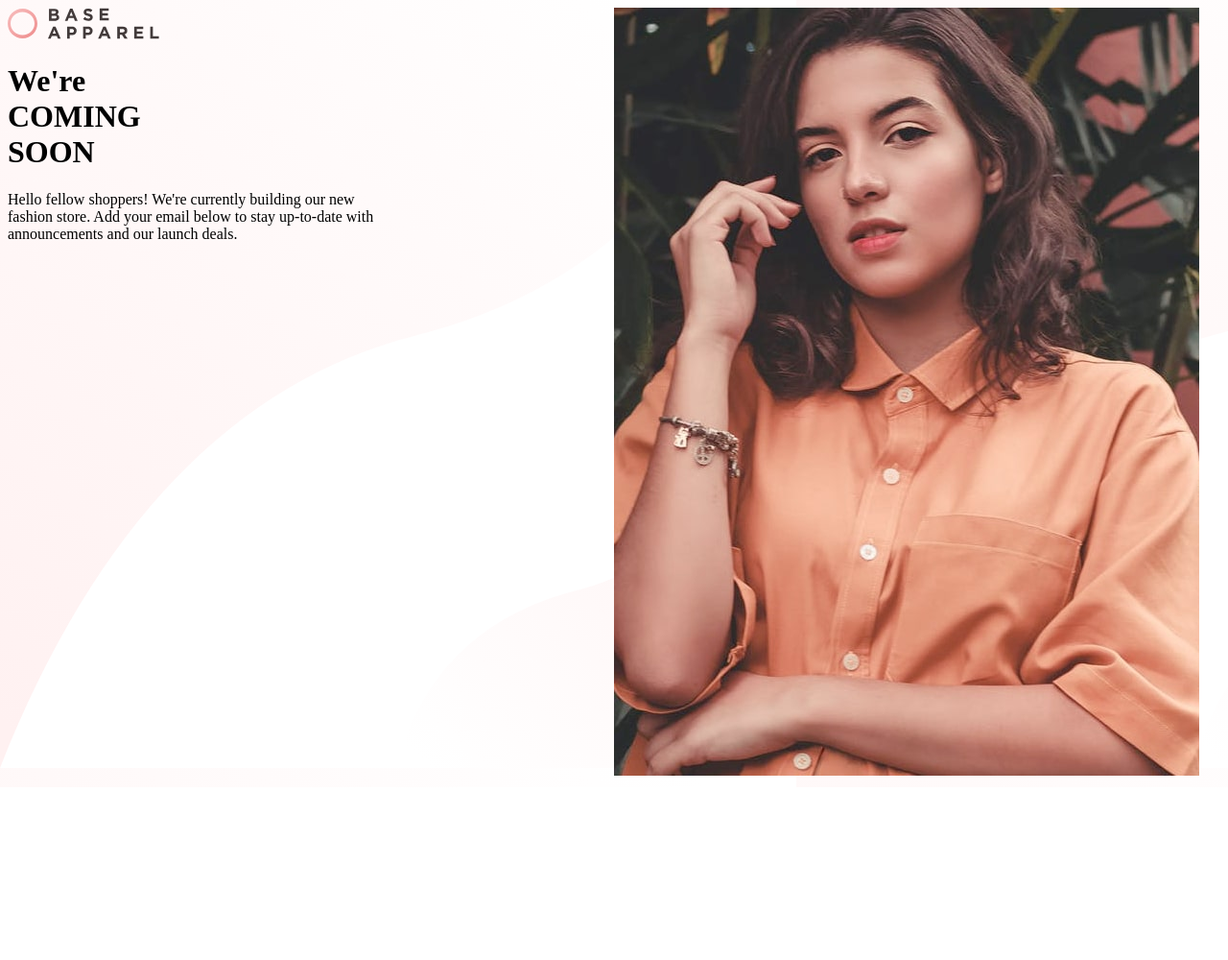
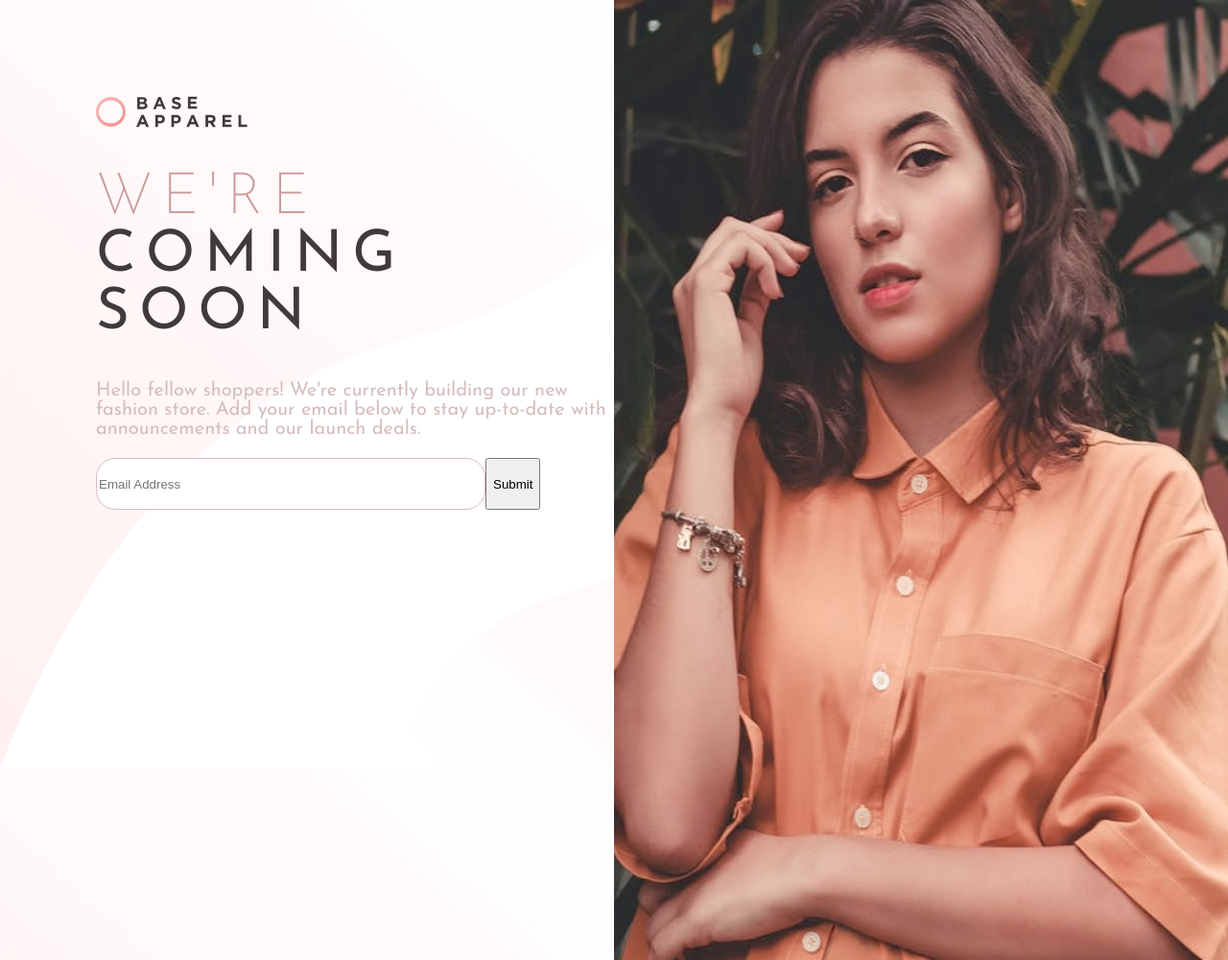
Before and after one commit to Shuayb-Dev/Base-Apparel-Coming-Soon-Page, a plain HTML site: page index.html in a window 1280 px wide. Shown: the whole page at 96% size. Before the commit the page ends 820 px from the top, so only its background shows below. Drawn offline with Linux system fonts and the light colour scheme.

Commit message:
Almost finished desktop preview, begun work on email validation Logic

```diff
--- a/index.html
+++ b/index.html
@@ -6,6 +6,12 @@
     <title>Base Apparel coming soon page</title>
     <link rel="icon" type="image/x-icon" href="imgs/favicon-32x32.png" />
     <link rel="stylesheet" href="style.css" />
+    <link rel="preconnect" href="https://fonts.googleapis.com" />
+    <link rel="preconnect" href="https://fonts.gstatic.com" crossorigin />
+    <link
+      href="https://fonts.googleapis.com/css2?family=Josefin+Sans:ital,wght@0,100..700;1,100..700&display=swap"
+      rel="stylesheet"
+    />
     <script src="index.js"></script>
   </head>
   <body>
@@ -14,7 +20,7 @@
         <div class="leftSide">
           <img src="imgs/logo.svg" alt="company logo" />
           <h1>
-            We're
+            <span>WE'RE</span>
             <br />
             COMING
             <br />
@@ -27,9 +33,18 @@
             <br />
             announcements and our launch deals.
           </p>
+          <form class="email">
+            <input
+              for="email"
+              id="email"
+              type="email"
+              placeholder="Email Address"
+            />
+            <button type="submit" onclick="ValidateEmail()">Submit</button>
+          </form>
         </div>
 
-        <div class="rightside">
+        <div class="rightSide">
           <img
             src="imgs/hero-desktop.jpg"
             alt="Picture of brand representative"
--- a/index.js
+++ b/index.js
@@ -0,0 +1,18 @@
+function ValidateEmail(input) {
+  var validRegex =
+    /^[a-zA-Z0-9.!#$%&'*+/=?^_`{|}~-]+@[a-zA-Z0-9-]+(?:\.[a-zA-Z0-9-]+)*$/;
+
+  if (input.value.match(validRegex)) {
+    alert("Valid email address!");
+
+    document.form1.text1.focus();
+
+    return true;
+  } else {
+    alert("Invalid email address!");
+
+    document.form1.text1.focus();
+
+    return false;
+  }
+}
--- a/style.css
+++ b/style.css
@@ -1,23 +1,69 @@
 body {
   background-image: url(imgs/bg-pattern-desktop.svg);
+  margin: 0px;
 }
 
 .mainContainer {
   display: flex;
   flex-direction: row;
+  height: 400px;
+  margin: 0px;
 }
 
 .leftSide {
   height: auto;
   width: 50%;
+  position: relative;
+  left: 100px;
+  top: 100px;
+}
+
+.leftSide span {
+  font-weight: 200;
+  color: hsl(359, 31%, 70%);
+  font-size: 60px;
+}
+
+.leftSide h1 {
+  font-family: "Josefin Sans", sans-serif;
+  letter-spacing: 10px;
+  color: hsl(353, 7%, 24%);
+  font-size: 60px;
+  font-weight: 400;
+}
+
+.leftSide p {
+  font-family: "Josefin Sans", sans-serif;
+  color: hsl(0, 23%, 79%);
+  font-size: 20px;
 }
 
 .rightSide {
-  height: auto;
   width: 50%;
 }
 
 .rightSide img {
-  width: 100%; /* Set the width of the image to 100% */
-  height: auto; /* Let the height adjust automatically to maintain aspect ratio */
+  width: 100%;
+  height: 1000px;
 }
+
+.email {
+  display: flex; /* Use flexbox to align items */
+}
+
+.email input {
+  border-radius: 20px;
+  border-style: none;
+  border: solid 1px hsl(0, 23%, 79%);
+  height: 50px;
+  width: 400px;
+}
+
+.submitImage {
+  border-radius: 20px;
+  border-style: none;
+  background-color: hsl(0, 23%, 79%);
+  height: 53px;
+  width: 100px; /* Adjust the width of the button as needed */
+  margin-left: -100px; /* Add margin to separate the input and button */
+}
```
